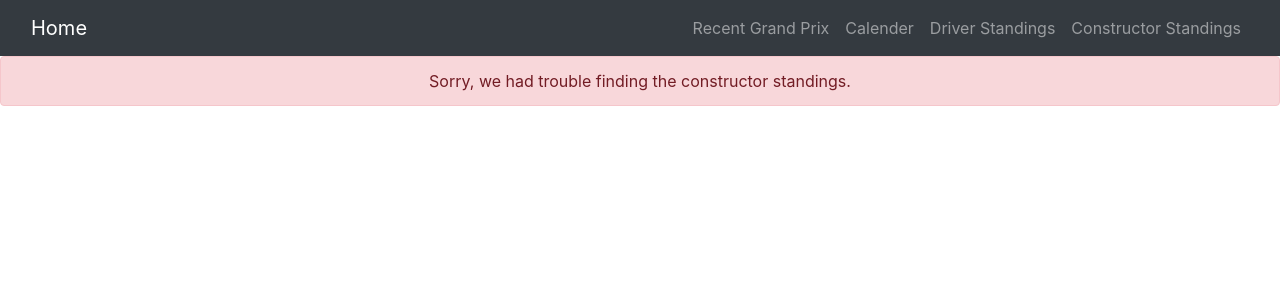
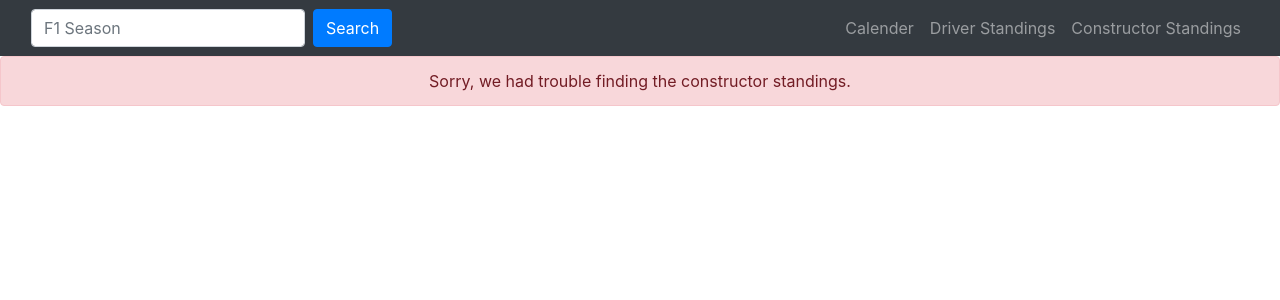
Before and after one commit to jaykybert/F1STATS, a Flask app: page /constructor-standings in a window 1280 px wide. Shown: the top 300 px of the page. Run offline with Flask 2, Linux system fonts and the light colour scheme; data that the repository does not hold is empty; some libraries are stand-ins or nearby versions.

Commit message:
Added searchbar functionality in the navbar.

```diff
--- a/F1STATS/templates/layout.html
+++ b/F1STATS/templates/layout.html
@@ -26,18 +26,12 @@
 
             <div class="collapse navbar-collapse" id="navbarResponsive">
 
-                <a class="navbar-brand" href="{{ url_for('index') }}">Home</a>
+                <form class="form-inline" action="{{ url_for('calender') }}">
+                    <input class="form-control mr-sm-2" type="text" name="year" placeholder="F1 Season">
+                    <button class="btn btn-primary" type="submit">Search</button>
+                </form>
 
                 <ul class="navbar-nav ml-auto">
-                    <li class="nav-item">
-                    <li class="nav-item dropdown">
-                        <a class="nav-link dropdown toggle" id="navbarDropdownMenuLink" data-toggle="dropdown" aria-haspopup="true" aria-expanded="false">Recent Grand Prix</a>
-                        <div class="dropdown-menu" aria-labelledby="navbarDropdownMenuLink">
-                            <a class="dropdown-item" href="{{ url_for('qualifying') }}">Qualifying Results</a>
-                            <a class="dropdown-item" href="{{ url_for('race') }}">Race Results</a>
-                        </div>
-                    </li>
-
                     <li class="nav-item">
                         <a class="nav-link" href="{{ url_for('calender') }}">Calender</a></li>
 
```
